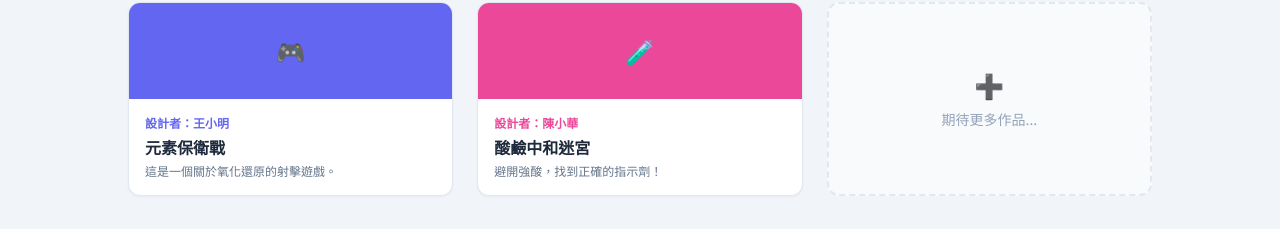
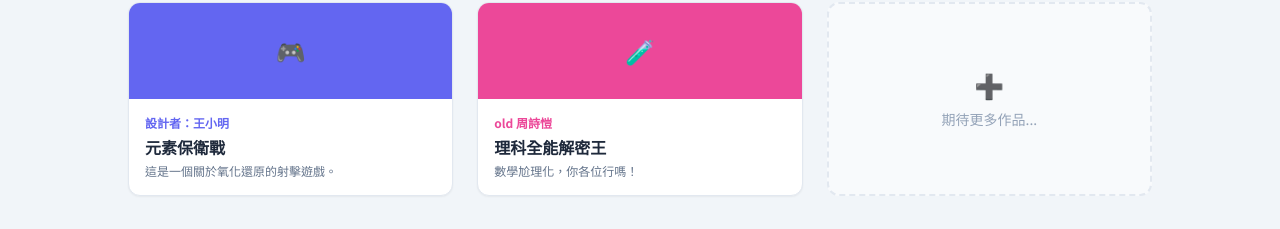
Before and after one commit to CWKuo99/test, a plain HTML site: page index.html in a window 1280 px wide. Shown: the part 988-1217 px from the top of the page. Drawn offline with nearby package versions, Linux system fonts and the light colour scheme.

Commit message:
Update index.html

```diff
--- a/index.html
+++ b/index.html
@@ -115,9 +115,9 @@
                         <span class="text-2xl">🧪</span>
                     </div>
                     <div class="p-4 flex-grow">
-                        <div class="text-xs font-bold text-pink-500 mb-1">設計者：陳小華</div>
-                        <h3 class="font-bold text-slate-800 mb-1 group-hover:text-pink-600">酸鹼中和迷宮</h3>
-                        <p class="text-slate-500 text-xs">避開強酸，找到正確的指示劑！</p>
+                        <div class="text-xs font-bold text-pink-500 mb-1">old 周詩愷</div>
+                        <h3 class="font-bold text-slate-800 mb-1 group-hover:text-pink-600">理科全能解密王</h3>
+                        <p class="text-slate-500 text-xs">數學尬理化，你各位行嗎！</p>
                     </div>
                 </div>
             </a>
```
